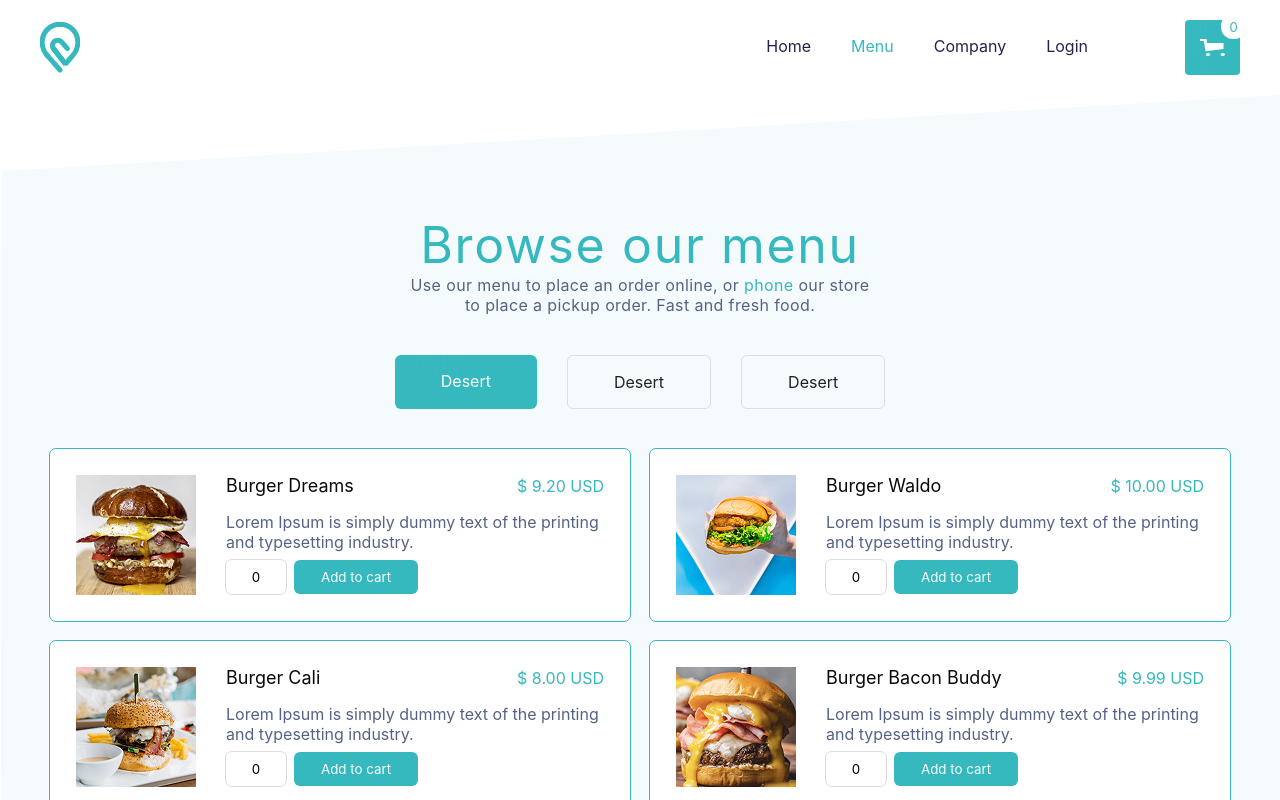
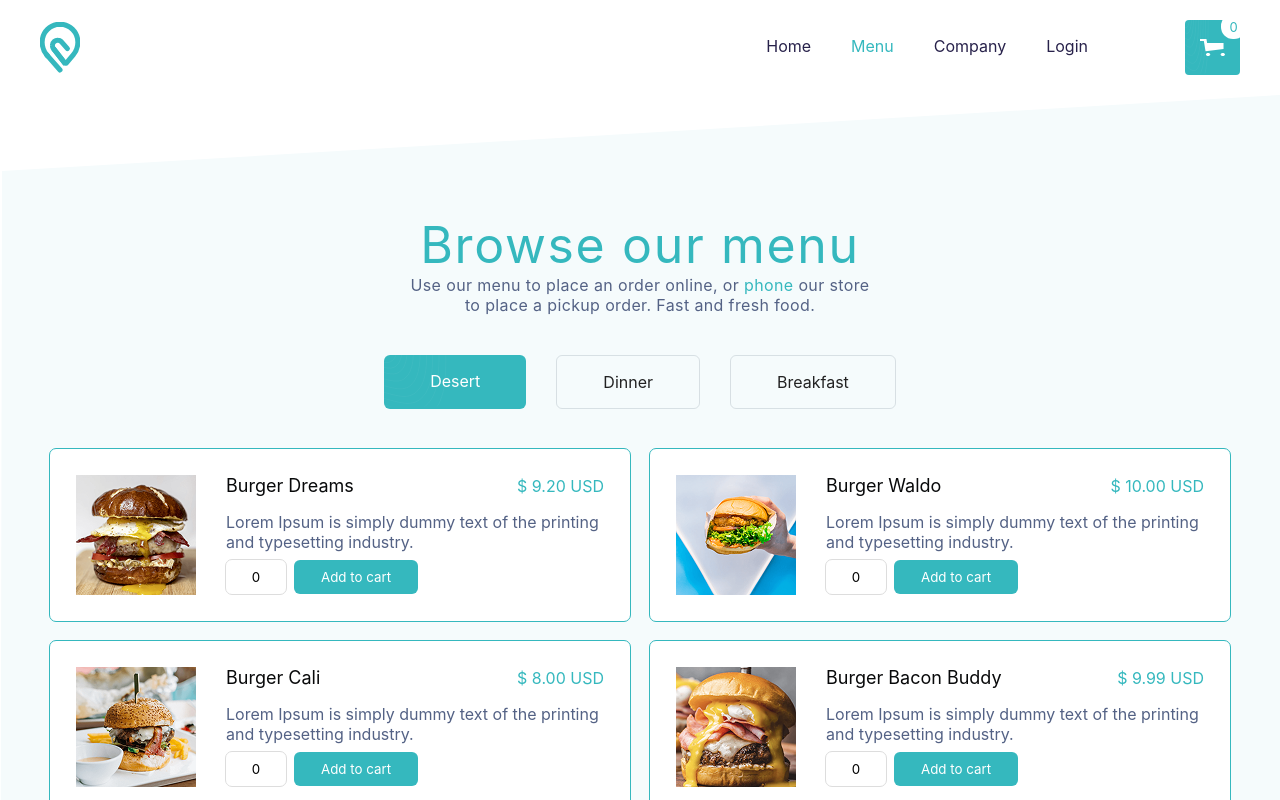
Before and after one commit to rap1dity/react-home-works, a React (Vite) app: page / in a window 1280 px wide. Both pictures are taken after a click on the element "Menu". Shown: the top 800 px of the page. Built offline with nearby package versions, Linux system fonts and the light colour scheme; a web font is replaced by a local one.

Commit message:
fix(L-2): Added key property to category list item

```diff
--- a/src/entities/category/ui/category-list.jsx
+++ b/src/entities/category/ui/category-list.jsx
@@ -8,10 +8,11 @@ export const CategoryList = ({ categories }) => {
         <div className={styles.categoryContainer}>
             {categories.map((category, index) => (
                 <span
+                    key={index}
                     className={activeCategory === index ? styles.active : ''}
                     onClick={() => setActiveCategory(index)}
                 >
-                    Desert
+                    {category}
                 </span>
             ))}
         </div>
```
